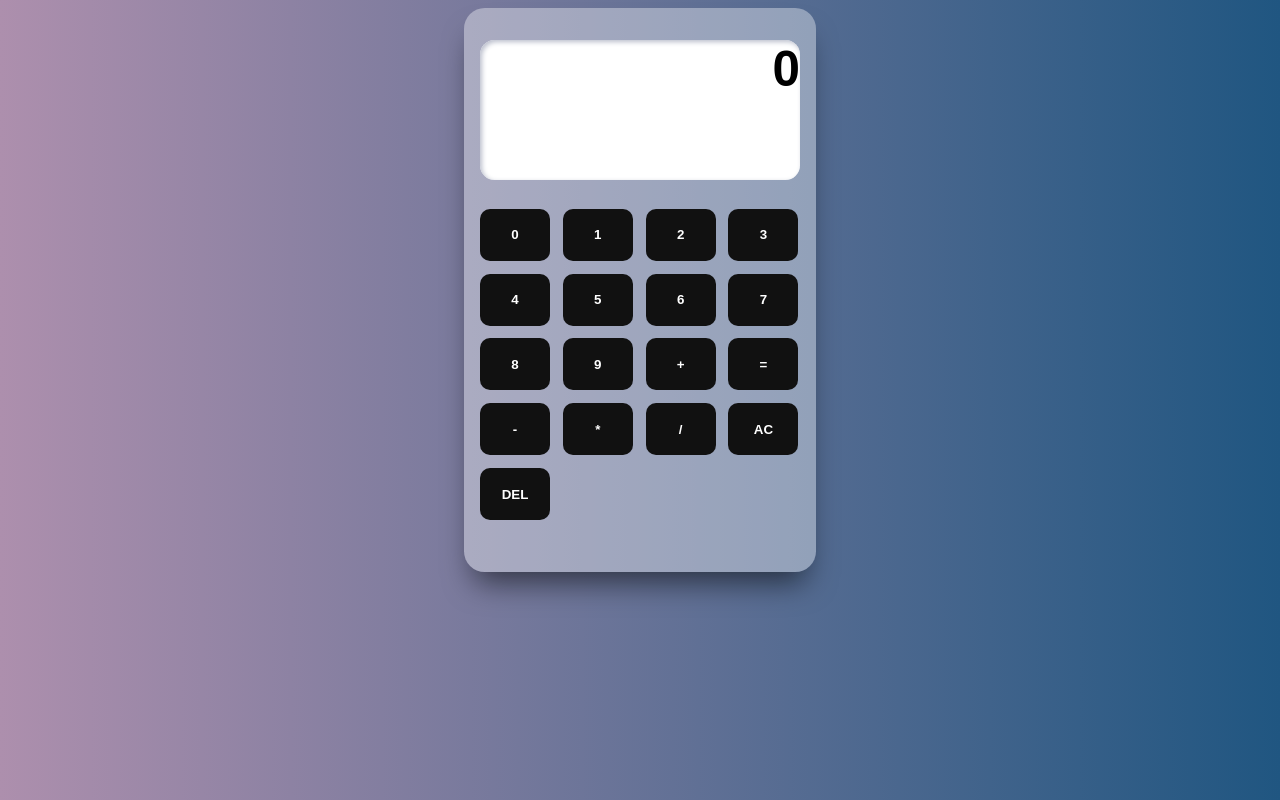
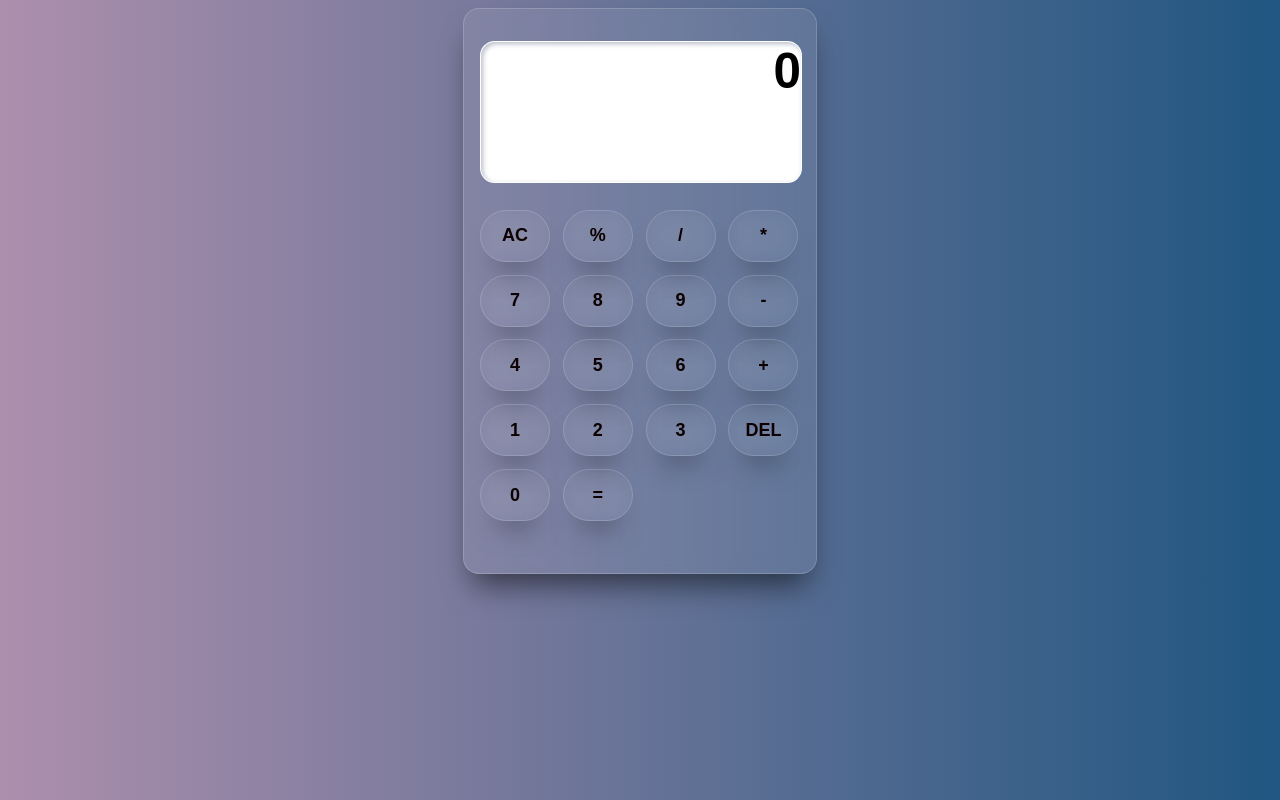
Before and after one commit to donatcs/Calculator, a plain HTML site: page index.html in a window 1280 px wide. Drawn offline with Linux system fonts and the light colour scheme.

Commit message:
Updated CSS

```diff
--- a/index.html
+++ b/index.html
@@ -11,24 +11,24 @@
   <div class="container">
         <div class="display">0</div>
     <div class="buttons">
-       <button class="number" value=0>0</button>
+      <button class="operator" id="AC" value="AC">AC</button>
+      <button class="operator" id="%" value="%">%</button>
+      <button class="operator" id="/" value="/">/</button>
+      <button class="operator" id="*" value="*">*</button>
+      <button class="number" value=7>7</button>
+      <button class="number" value=8>8</button>
+      <button class="number" value=9>9</button>
+      <button class="operator" id="-" value="-">-</button>
+      <button class="number" value=4>4</button>
+      <button class="number" value=5>5</button>
+      <button class="number" value=6>6</button>
+      <button class="operator" id="+" value="+">+</button>
       <button class="number" value=1>1</button>
         <button class="number" value=2>2</button>
         <button class="number" value=3>3</button>
-       <button class="number" value=4>4</button>
-        <button class="number" value=5>5</button>
-        <button class="number" value=6>6</button>
-        <button class="number" value=7>7</button>
-        <button class="number" value=8>8</button>
-        <button class="number" value=9>9</button>
-        <button class="operator" id="+" value="+">+</button>
+        <button class="operator" id="DEL" value="DEL">DEL</button>
+        <button class="number" value=0>0</button>
         <button class="operator" id="=" value="=">=</button>
-        <button class="operator" id="-" value="-">-</button>
-        <button class="operator" id="*" value="*">*</button>
-        <button class="operator" id="/" value="/">/</button>
-        <button class="operator" id="AC" value="AC">AC</button>
-        <button class="operator" id="DEL" value="DEL">DEL</button>
-
       </div>
       </div>
 
--- a/styles.css
+++ b/styles.css
@@ -1,23 +1,31 @@
 body {
     background: linear-gradient(to right, rgb(173, 143, 173), rgb(32, 86, 129));
   font-family: Arial, Helvetica, sans-serif;
+
 }
 .container {
   background: rgba(255, 255, 255, 0.363);
   width: 320px;
   height: 500px;
   border-radius: 1.3em;
-  box-shadow: -3px -3px 7px #ffffff73,
-              2px 2px 5px rgba(94, 104, 121, 0.288);
   margin: 0 auto;
   padding: 32px 16px;
   display: flex;
   flex-direction: column;
   justify-content: space-between;
   box-shadow: rgba(4, 6, 7, 0.582) 0px 20px 30px -10px;
+  border: solid rgba(255,255,255,0.3) 1px;
 
 }
 
+.container {
+
+background: rgba(255, 255, 255, 0.08);
+border-radius: 16px;
+box-shadow: rgba(4, 6, 7, 0.582) 0px 20px 30px -10px;
+backdrop-filter: blur(9.3px);
+border: 1px solid rgba(255, 255, 255, 0.17);
+}
 
 .container .display {
     width: 100%;
@@ -35,7 +43,7 @@ body {
     font-size: 37pt;
     text-align: right;
     font-weight: bold;
-
+    border: 1px solid rgba(255, 255, 255, 0.17);
   }
 
 
@@ -46,61 +54,69 @@ body {
     border-radius: 0.35em;
 
 
+
   }
   .container .buttons .operator, .container .buttons .number  {
     width: 70px;
     height: 52px;
-    border: none;
-    outline: none;
-    color: #fff;
-    background: #111;
+    border: rgb(173, 143, 173);
+    border-width: 1px;
+    color: rgb(12, 0, 0);
     cursor: pointer;
     position: relative;
-    z-index: 0;
     border-radius: 20px;
     top: -20px;
     font-weighT: bold;
+background: transparent;
+border-radius: 50px;
+backdrop-filter: blur(9.3px);
+box-shadow: rgba(4, 6, 7, 0.582) 0px 20px 30px -18px;
+    font-size: 18px;
+    border: 1px solid rgba(255, 255, 255, 0.17);
 }
 
 
-  .container .buttons #equals {
+  .container .buttons {
 
     width: 235px;
+
   }
 
 
 .container .buttons .operator:before {
     content: '';
-    background: linear-gradient(45deg, #ff0000, #ff7300, #fffb00, #48ff00, #00ffd5, #002bff, #7a00ff, #ff00c8, #ff0000);
+    background: linear-gradient(98deg,white, rgb(255, 255, 255));
     position: absolute;
     top: -2px;
     left:-2px;
     background-size: 400%;
     z-index: -1;
-    filter: blur(5px);
+    filter: blur(0px);
     width: calc(100% + 4px);
     height: calc(100% + 4px);
     animation: glowing 20s linear infinite;
     opacity: 0;
     transition: opacity .3s ease-in-out;
-    border-radius: 10px;
+    border-radius: 40px;
+
 }
 
 
 .container .buttons .number:before {
   content: '';
-  background: linear-gradient(250deg, #4400ff, #ff7300, #fffb00, #48ff00, #00ffd5, #002bff, #7a00ff, #ff00c8, #ff0000);
+  background: linear-gradient(98deg,white, rgb(255, 255, 255));
   position: absolute;
   top: -2px;
   left:-2px;
   background-size: 400%;
   z-index: -1;
-  filter: blur(5px);
+  filter: blur(0px);
   width: calc(100% + 4px);
   height: calc(100% + 4px);
-  animation: glowing 30s linear infinite;
+  animation: glowing 20s linear infinite;
   opacity: 0;
-  transition: opacity 0.3s ease-in-out;
+  transition: opacity .3s ease-in-out;
+  border-radius: 40px;
 
 }
 
@@ -122,7 +138,7 @@ body {
     position: absolute;
     width: 100%;
     height: 100%;
-    background: #111;
+    background: transparent;
     left: 0;
     top: 0;
     border-radius: 10px;
@@ -153,7 +169,7 @@ body {
     position: absolute;
     width: 100%;
     height: 100%;
-    background: #111;
+    background: transparent;
     left: 0;
     top: 0;
     border-radius: 10px;
@@ -165,12 +181,4 @@ body {
     100% { background-position: 0 0; }
 }
 
-input[type=button] { width: 100%; }
-td[colspan="4"] {
-    border: 1px solid;
-    text-align: right;
-}
-td[colspan="4"]:after {
-    content: '.';
-    visibility: hidden;
-}
+/* AFTER THIS */
```
